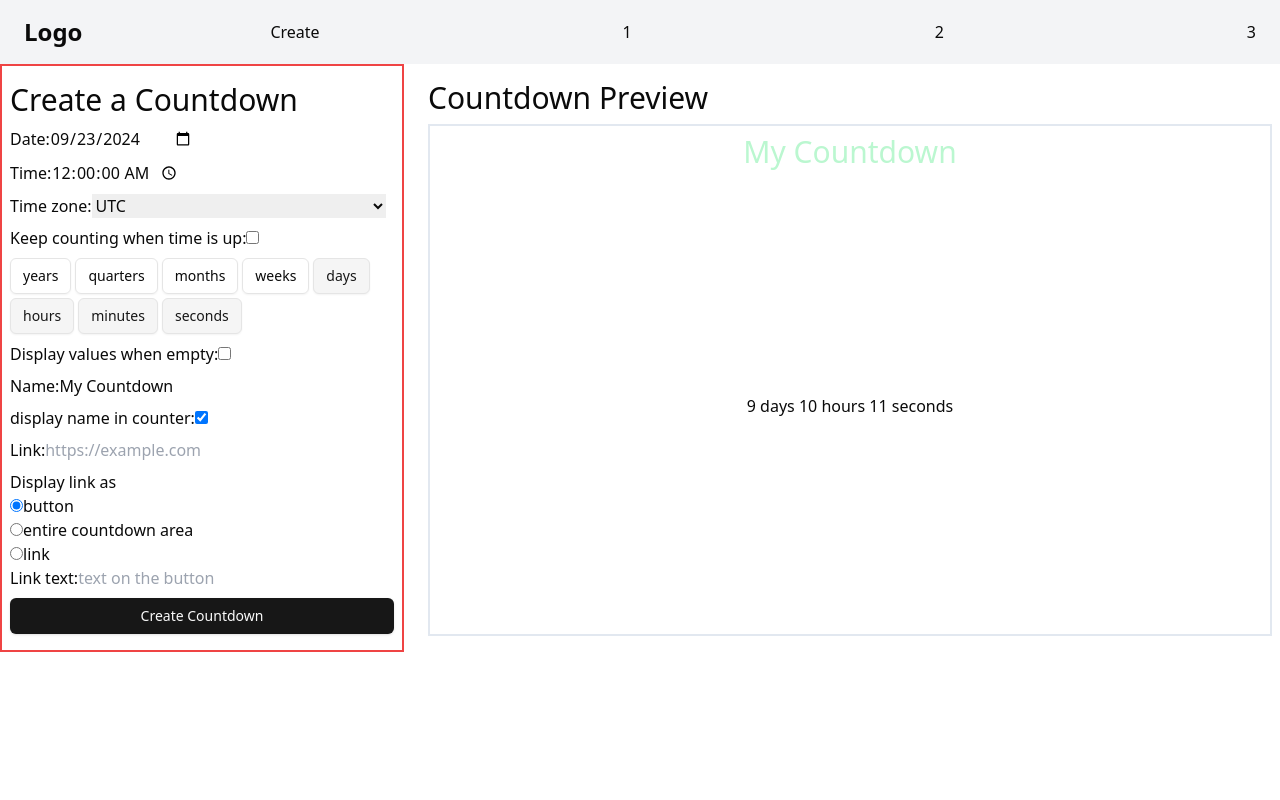
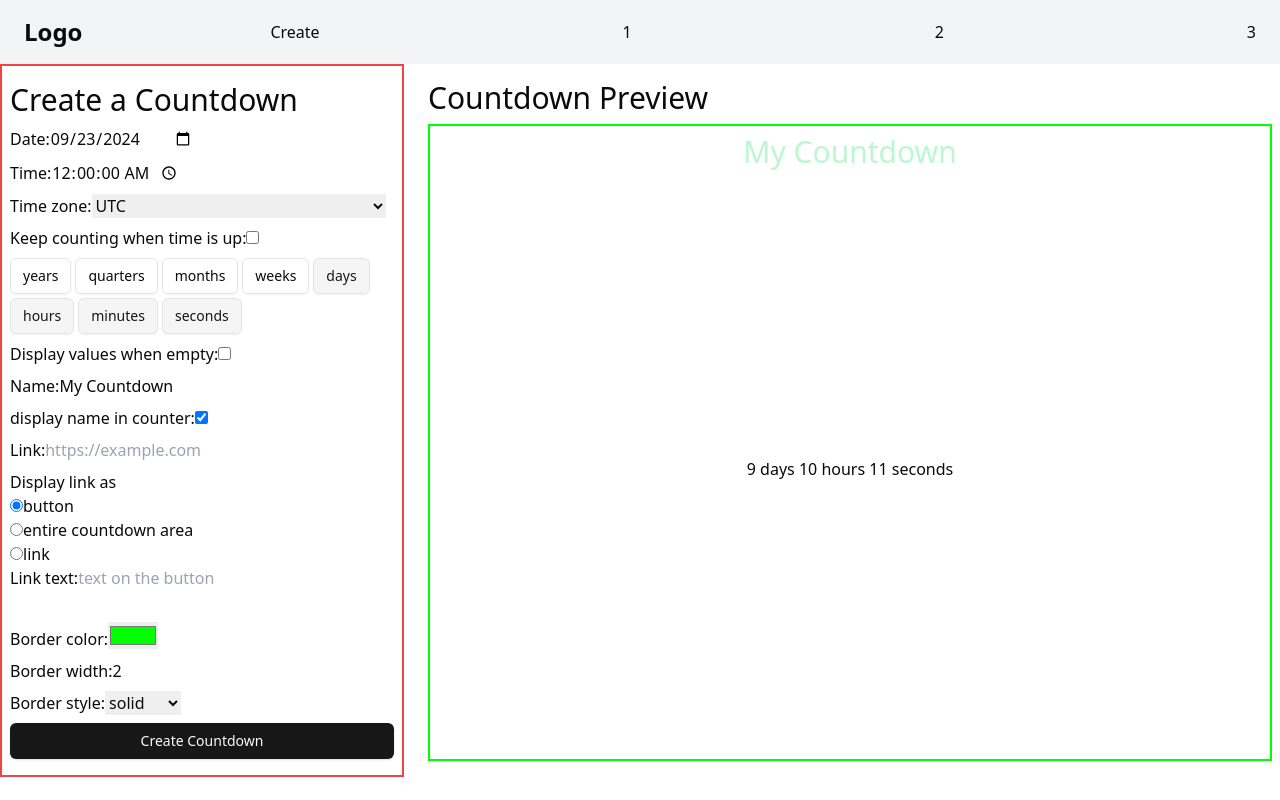
Before and after one commit to Daan-v-Berkel/countdown, a React (Vite) app: page / in a window 1280 px wide. Built offline with nearby package versions, Linux system fonts and the light colour scheme.

Commit message:
added styling object with basic choices

```diff
--- a/src/components/CountdownDisplay.jsx
+++ b/src/components/CountdownDisplay.jsx
@@ -1,8 +1,9 @@
 import { DateTime, Duration } from 'luxon';
 import React, { useState, useEffect } from 'react';
 import { Button } from './ui/button';
+import clsx from 'clsx';
 
-function CountdownDisplay({ countdownData, countdownDetails }) {
+function CountdownDisplay({ className, countdownData, countdownDetails, countdownStyling }) {
   const [timeLeft, setTimeLeft] = useState(
 		{
 			years: null,
@@ -50,7 +51,10 @@ function CountdownDisplay({ countdownData, countdownDetails }) {
 
 
   return (
-    <div className="border-2 border-slate-200 grow flex flex-col items-center align-middle">
+    <div className={clsx("grow flex flex-col items-center align-middle", className)}
+		style={{
+			border: `${countdownStyling.outerBorderWidth}px ${countdownStyling.outerBorderStyle} ${countdownStyling.outerBorderColor}`,
+			}}>
 			{countdownDetails.showName &&<div>
 				<h6 className="text-center text-3xl text-green-200 py-2">{countdownDetails.countdownName}</h6>
 			</div>}
--- a/src/components/CountdownForm.jsx
+++ b/src/components/CountdownForm.jsx
@@ -32,6 +32,13 @@ function CountdownForm() {
 		forceTimeValueWhenEmpty: false,
 		errors: {},
 	});
+
+	const [countdownStyling, setCountdownStyling] = useState({
+		outerBorderColor: '#00FF00',
+		outerBorderWidth: 2,
+		outerBorderStyle: 'solid',
+		errors: {},
+	})
 	const [createdCountdown, setCreatedCountdown] = useState(null);
 	Settings.defaultZone = countdownData.timezone;
 
@@ -43,7 +50,7 @@ function CountdownForm() {
 		}
     // Save countdown data to localStorage atm
 		const countdownId = Math.random().toString(36).substr(2, 9);  // Generate a unique id
-    localStorage.setItem(countdownId, JSON.stringify({countdownData: countdownData, countdownDetails: countdownDetails}));
+    localStorage.setItem(countdownId, JSON.stringify({countdownData: countdownData, countdownDetails: countdownDetails, countdownStyling: countdownStyling}));
     setCreatedCountdown(window.location + `countdown/${countdownId}`);
   };
 
@@ -91,6 +98,18 @@ function CountdownForm() {
 		setCountdownDetails(preCountdownDetails => {
 				return {
 						...preCountdownDetails,
+						[name]: type === "checkbox" ? checked : value,
+						errors: errorsCopy
+				}
+		})
+	}
+	function handleStyleChange(event) {
+		const {name, value, type, checked} = event.target
+		const errorsCopy = { ...countdownStyling.errors };
+		errorsCopy[name] = "";
+		setCountdownStyling(preCountdownStyling => {
+				return {
+						...preCountdownStyling,
 						[name]: type === "checkbox" ? checked : value,
 						errors: errorsCopy
 				}
@@ -278,7 +297,7 @@ function CountdownForm() {
 								value="link"
 								checked={countdownDetails.linkType === "link"}
 								onChange={handleDetailChange}
-						/>
+								/>
 						<label htmlFor="link">link</label>
 						<br />
 						<label>
@@ -289,19 +308,63 @@ function CountdownForm() {
 							placeholder='text on the button'
 							value={countdownDetails.linkText}
 							onChange={handleDetailChange}
-						/>
+							/>
 						{countdownDetails.errors.linkText && (
 							<p className='text-red-500'>{countdownDetails.errors.linkText}</p>
 						)}
 					</label>
-          </fieldset>
+				</fieldset>
+						<br />
+						<label>
+						Border color:
+						<input
+							type="color"
+							name="outerBorderColor"
+							value={countdownStyling.outerBorderColor}
+							onChange={handleStyleChange}
+						/>
+						{countdownStyling.errors.outerBorderColor && (
+							<p className='text-red-500'>{countdownStyling.errors.outerBorderColor}</p>
+						)}
+					</label>
+						<label>
+						Border width:
+						<input
+							type="number"
+							name="outerBorderWidth"
+							min={0} max={20}
+							value={countdownStyling.outerBorderWidth}
+							onChange={handleStyleChange}
+						/>
+						{countdownStyling.errors.outerBorderWidth && (
+							<p className='text-red-500'>{countdownStyling.errors.outerBorderWidth}</p>
+						)}
+					</label>
+						<label>
+						Border style:
+						<select
+							name="outerBorderStyle"
+							value={countdownStyling.outerBorderStyle}
+							onChange={handleStyleChange}
+						>
+							{["hidden","dotted","dashed","solid","double","groove","ridge","inset","outset"].map((style) => (
+								<option key={style} value={style}>{style}</option>
+							))}
+						</select>
+						{countdownStyling.errors.outerBorderStyle && (
+							<p className='text-red-500'>{countdownStyling.errors.outerBorderStyle}</p>
+						)}
+					</label>
 					<Button>Create Countdown</Button>
 				</form>
 				{createdCountdown && <p>Created countdown: <a href={createdCountdown}>{createdCountdown}</a></p>}
 			</div>
 			<div className='flex flex-col space-y-2 py-4 px-2 grow'>
 				<h2 className='text-3xl'>Countdown Preview</h2>
-				<CountdownDisplay countdownData={countdownData} countdownDetails={countdownDetails} />
+				<CountdownDisplay
+				countdownData={countdownData}
+				countdownDetails={countdownDetails}
+				countdownStyling={countdownStyling} />
 			</div>
     </div>
   );
--- a/src/components/CountdownView.jsx
+++ b/src/components/CountdownView.jsx
@@ -7,17 +7,22 @@ export default function CountdownView() {
 	const { id } = useParams();
 	const [countdownData, setCountdownData] = useState({})
 	const [countdownDetails, setCountdownDetails] = useState({})
+	const [countdownStyling, setCountdownStyling] = useState({})
 
 	useEffect(() => {
 		const allData = JSON.parse(localStorage.getItem(id))
 		setCountdownData(allData.countdownData)
 		setCountdownDetails(allData.countdownDetails)
+		setCountdownStyling(allData.countdownStyling)
 	}, [id])
 
 	return (
 		<div>
 			<h1 className='text-3xl'>Countdown</h1>
-			<CountdownDisplay countdownData={countdownData} countdownDetails={countdownDetails} />
+			<CountdownDisplay
+			countdownData={countdownData}
+			countdownDetails={countdownDetails}
+			countdownStyling={countdownStyling} />
 		</div>
 	)
 }
```
